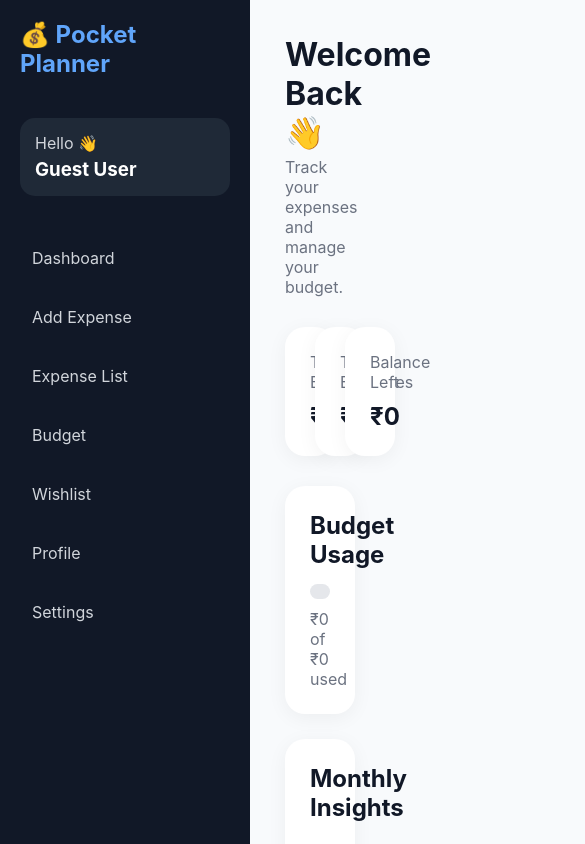
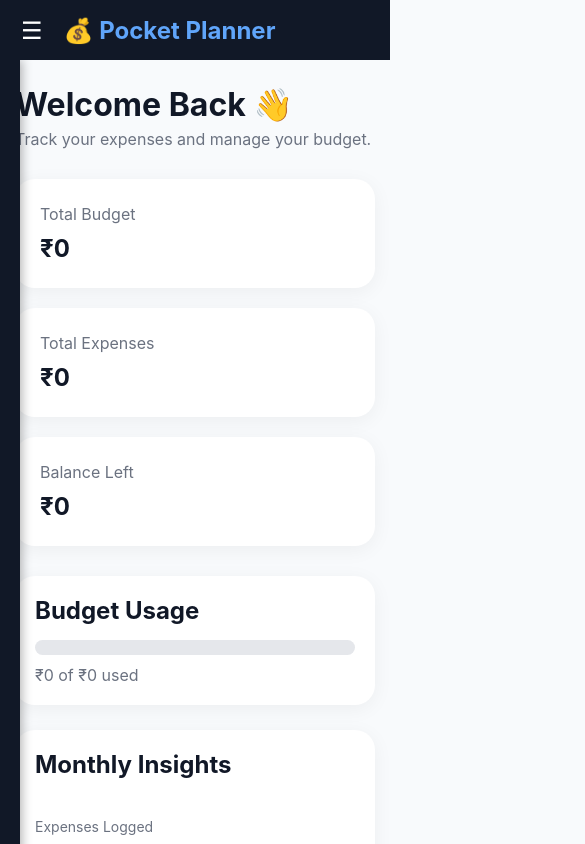
Before and after one commit to SriLakshmiK1810/backup, a React (Create React App) app in the folder frontend/pocket-planner-web/: page /dashboard in a window 390 px wide. Shown: the top 844 px of the page, 585 px wide, since content can reach past the window. Built offline with nearby package versions, Linux system fonts and the light colour scheme; no server answers.

Commit message:
Made dashboard responsive and improved mobile sidebar

```diff
--- a/frontend/pocket-planner-web/src/components/PieChartComponent.js
+++ b/frontend/pocket-planner-web/src/components/PieChartComponent.js
@@ -47,10 +47,13 @@ if (expenses.length === 0) {
   return (
     <div
       style={{
-        textAlign: "center",
-        color: darkMode ? "#FFFFFF" : "#111827",
-        padding: "20px",
-      }}
+    width: "100%",
+    maxWidth: "450px",
+    margin: "auto",
+    background: darkMode ? "#1F2937" : "#FFFFFF",
+    padding: "15px",
+    borderRadius: "15px",
+  }}
     >
       No expense data available.
     </div>
--- a/frontend/pocket-planner-web/src/components/Sidebar.js
+++ b/frontend/pocket-planner-web/src/components/Sidebar.js
@@ -1,47 +1,148 @@
 import { Link } from "react-router-dom";
+import { useState, useEffect } from "react";
 
 function Sidebar() {
-  const user =
-    JSON.parse(localStorage.getItem("user")) || {};
+  const user = JSON.parse(localStorage.getItem("user")) || {};
+  const [open, setOpen] = useState(false);
+  const [mobile, setMobile] = useState(window.innerWidth < 768);
+
+  useEffect(() => {
+    const resize = () => {
+      setMobile(window.innerWidth < 768);
+
+     if (!isMobile) {
+      setOpen(false);
+    }
+  };
+
+    window.addEventListener("resize", resize);
+
+    return () => window.removeEventListener("resize", resize);
+  }, []);
 
   return (
-    <aside style={sidebarStyle}>
-      <h2 style={{ color: "#60A5FA", margin: "0 0 40px" }}>
+    <>
+      {mobile && (
+        <div style={mobileHeader}>
+          <button
+            style={menuButton}
+            onClick={() => setOpen(!open)}
+          >
+            ☰
+          </button>
+
+          <h2 style={{ margin: 0, color: "#60A5FA" }}>
+            💰 Pocket Planner
+          </h2>
+        </div>
+      )}
+
+      {mobile && open && (
+        <div
+          style={overlay}
+          onClick={() => setOpen(false)}
+        />
+      )}
+
+      <aside
+  style={{
+    ...sidebarStyle,
+    position: mobile ? "fixed" : "relative",
+    top: mobile ? "60px" : "0",
+    left: mobile ? (open ? "0" : "-270px") : "0",
+    height: mobile ? "calc(100vh - 60px)" : "100vh",
+    boxShadow: mobile ? "2px 0 10px rgba(0,0,0,0.3)" : "none",
+  }}
+>
+        <h2 style={{ color: "#60A5FA" }}>
           💰 Pocket Planner
         </h2>
 
         <div style={userCardStyle}>
-        <p style={{ margin: 0, color: "#D1D5DB" }}>Hello 👋</p>
+          <p style={{ margin: 0, color: "#D1D5DB" }}>
+            Hello 👋
+          </p>
+
           <h3 style={{ margin: "5px 0 0" }}>
             {user.name || "Guest User"}
           </h3>
         </div>
 
-      <nav style={{ marginTop: "10px", flex: 1 }}>
-        <Link to="/dashboard" style={linkStyle}>Dashboard</Link>
-        <Link to="/add-expense" style={linkStyle}>Add Expense</Link>
-        <Link to="/expenses" style={linkStyle}>Expense List</Link>
-        <Link to="/budget" style={linkStyle}>Budget</Link>
-        <Link to="/wishlist" style={linkStyle}>Wishlist</Link>
-        <Link to="/profile" style={linkStyle}>Profile</Link>
-        <Link to="/settings" style={linkStyle}>Settings</Link>
+        <nav style={{ flex: 1 }}>
+          <MenuLink to="/dashboard" text="Dashboard" close={() => setOpen(false)} />
+          <MenuLink to="/add-expense" text="Add Expense" close={() => setOpen(false)} />
+          <MenuLink to="/expenses" text="Expense List" close={() => setOpen(false)} />
+          <MenuLink to="/budget" text="Budget" close={() => setOpen(false)} />
+          <MenuLink to="/wishlist" text="Wishlist" close={() => setOpen(false)} />
+          <MenuLink to="/profile" text="Profile" close={() => setOpen(false)} />
+          <MenuLink to="/settings" text="Settings" close={() => setOpen(false)} />
         </nav>
 
-      <button style={logoutStyle}>Logout</button>
+        <button style={logoutStyle}>
+          Logout
+        </button>
       </aside>
+    </>
+  );
+}
+
+function MenuLink({ to, text, close }) {
+  return (
+    <Link
+      to={to}
+      style={linkStyle}
+      onClick={close}
+    >
+      {text}
+    </Link>
   );
 }
 
 const sidebarStyle = {
+  position: "fixed",
+  top: 0,
+  left: 0,
   width: "250px",
-  boxSizing: "border-box",
-  flexShrink: 0,
+  height: "100vh",
   background: "#111827",
   color: "#fff",
   padding: "20px",
-  minHeight: "100vh",
+  transition: "0.3s",
+  zIndex: 1000,
   display: "flex",
   flexDirection: "column",
+};
+
+const mobileHeader = {
+  position: "fixed",
+  top: 0,
+  left: 0,
+  right: 0,
+  height: "60px",
+  background: "#111827",
+  display: "flex",
+  alignItems: "center",
+  gap: "15px",
+  padding: "0 15px",
+  zIndex: 1100,
+};
+
+const menuButton = {
+  background: "transparent",
+  border: "none",
+  color: "#fff",
+  fontSize: "24px",
+  cursor: "pointer",
+};
+
+const overlay = {
+  position: "fixed",
+  top: 0,
+  left: 0,
+  right: 0,
+  bottom: 0,
+  background: "rgba(0,0,0,0.4)",
+  zIndex: 900,
 };
 
 const userCardStyle = {
@@ -55,10 +156,9 @@ const linkStyle = {
   display: "block",
   color: "#D1D5DB",
   textDecoration: "none",
-  marginBottom: "15px",
   padding: "12px",
+  marginBottom: "10px",
   borderRadius: "10px",
-  fontSize: "16px",
 };
 
 const logoutStyle = {
@@ -68,9 +168,7 @@ const logoutStyle = {
   color: "#fff",
   border: "none",
   borderRadius: "10px",
-  marginTop: "30px",
   cursor: "pointer",
-  fontWeight: "600",
 };
 
 export default Sidebar;
--- a/frontend/pocket-planner-web/src/screens/DashboardScreen.js
+++ b/frontend/pocket-planner-web/src/screens/DashboardScreen.js
@@ -7,6 +7,17 @@ import { useTheme } from "../context/ThemeContext";
 function DashboardScreen() {
   const navigate = useNavigate();
   const { darkMode } = useTheme();
+  const [isMobile, setIsMobile] = useState(window.innerWidth < 768);
+
+useEffect(() => {
+  const handleResize = () => {
+    setIsMobile(window.innerWidth < 768);
+  };
+
+  window.addEventListener("resize", handleResize);
+
+  return () => window.removeEventListener("resize", handleResize);
+}, []);
   const [dashboard, setDashboard] = useState({
   totalBudget: 0,
   totalExpenses: 0,
@@ -42,6 +53,10 @@ setRecentExpenses(expenseResponse.data.slice(-5).reverse());
       ...mainContent,
       background: darkMode ? "#111827" : "#F8FAFC",
       color: darkMode ? "#FFFFFF" : "#111827",
+      marginLeft: isMobile ? "0" : "250px",
+marginTop: isMobile ? "70px" : "0",
+padding: isMobile ? "15px" : "30px",
+      transition: "0.3s",
     }}
   >
         <header style={{ marginBottom: "30px" }}>
@@ -467,29 +482,31 @@ function ExpenseItem({ label, value }) {
 
 const mainContent = {
   flex: 1,
-  padding: "35px",
-  background: "#F8FAFC",
+  padding: "20px",
   minWidth: 0,
+  boxSizing: "border-box",
+  overflowX: "hidden",
 };
 
 const summaryGrid = {
   display: "grid",
-  gridTemplateColumns: "repeat(3, minmax(0, 1fr))",
+  gridTemplateColumns: "repeat(auto-fit, minmax(250px, 1fr))",
   gap: "20px",
   marginBottom: "30px",
 };
-
 const summaryCard = {
-  background: "#FFFFFF",
   padding: "25px",
   borderRadius: "20px",
   boxShadow: "0 4px 20px rgba(0,0,0,0.05)",
+  width: "100%",
+  boxSizing: "border-box",
 };
-
-
 const expenseItem = {
   display: "flex",
   justifyContent: "space-between",
+  alignItems: "center",
+  flexWrap: "wrap",
+  gap: "10px",
   padding: "14px 0",
   borderBottom: "1px solid #E5E7EB",
   color: "#374151",
@@ -498,7 +515,7 @@ const expenseItem = {
 
 const detailsGrid = {
   display: "grid",
-  gridTemplateColumns: "1.5fr 1fr",
+  gridTemplateColumns: "repeat(auto-fit, minmax(320px, 1fr))",
   gap: "20px",
 };
 
@@ -546,11 +563,11 @@ const overviewLabel = {
 
 const quickGrid = {
   display: "grid",
-  gridTemplateColumns: "repeat(2, 1fr)",
+  gridTemplateColumns: "repeat(auto-fit, minmax(220px, 1fr))",
   gap: "20px",
 };
-
 const quickCard = {
+  width: "100%",
   padding: "25px",
   border: "none",
   borderRadius: "18px",
@@ -563,9 +580,11 @@ const quickCard = {
 };
 const sectionCard = {
   background: "#FFFFFF",
-  padding: "25px",
+  padding: "20px",
   borderRadius: "20px",
   boxShadow: "0 4px 20px rgba(0,0,0,0.05)",
-  marginBottom: "25px",   // Add this
+  marginBottom: "25px",
+  width: "100%",
+  boxSizing: "border-box",
 };
 export default DashboardScreen;
```
Lines whose indentation alone changed are shown as unchanged.
